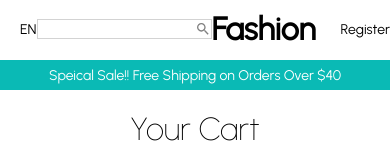
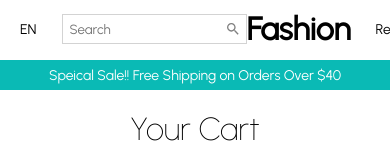
Before and after one commit to kowo0403hk/e-commerce-ts, a React (Create React App) app in the folder client/: page / in a window 390 px wide. Shown: the top 160 px of the page. Built offline with nearby package versions, Linux system fonts and the light colour scheme.

Commit message:
added responsive.ts for media-query css, also added to Navbar

```diff
--- a/client/src/components/Navbar.tsx
+++ b/client/src/components/Navbar.tsx
@@ -1,10 +1,12 @@
 import { Badge } from "@material-ui/core";
 import { Search, ShoppingCartOutlined } from "@material-ui/icons";
-import React, { FC } from "react";
+import { FC } from "react";
 import styled from "styled-components";
+import { mobile } from "../responsive";
 
 const Container = styled.div`
   height: 60px;
+  ${mobile({ height: "50px" })}
 `;
 
 const Wrapper = styled.div`
@@ -12,6 +14,7 @@ const Wrapper = styled.div`
   display: flex;
   justify-content: space-between;
   align-items: center;
+  ${mobile({ padding: "10px 0" })}
 `;
 
 const Left = styled.div`
@@ -23,18 +26,20 @@ const Left = styled.div`
 const Language = styled.span`
   font-size: 14px;
   cursor: pointer;
+  ${mobile({ display: "none" })}
 `;
 
 const SearchContainer = styled.div`
   border: 0.5px solid lightgray;
   display: flex;
   align-items: center;
-  margin-left: 25px
+  margin-left: 25px;
   padding: 5px;
 `;
 
 const Input = styled.input`
   border: none;
+  ${mobile({ width: "50px" })}
 `;
 
 const Center = styled.div`
@@ -44,6 +49,7 @@ const Center = styled.div`
 
 const Logo = styled.h1`
   font-weight: bold;
+  ${mobile({ fontSize: "24px" })}
 `;
 
 const Right = styled.div`
@@ -51,12 +57,14 @@ const Right = styled.div`
   display: flex;
   align-items: center;
   justify-content: flex-end;
+  ${mobile({ flex: 2, justifyContent: "center" })}
 `;
 
 const MenuItem = styled.div`
   font-size: 14px;
   cursor: pointer;
   margin-left: 25px;
+  ${mobile({ fontSize: "12px", marginLeft: "10px" })}
 `;
 
 const Navbar: FC = () => {
@@ -66,7 +74,7 @@ const Navbar: FC = () => {
         <Left>
           <Language>EN</Language>
           <SearchContainer>
-            <Input />
+            <Input placeholder="Search" />
             <Search style={{ color: "gray", fontSize: 16 }} />
           </SearchContainer>
         </Left>
--- /dev/null
+++ b/client/src/responsive.ts
@@ -0,0 +1,9 @@
+import { css } from "styled-components";
+
+export const mobile = (props: any) => {
+  return css`
+    @media only screen and (max-width: 380px) {
+      ${props}
+    }
+  `;
+};
```
